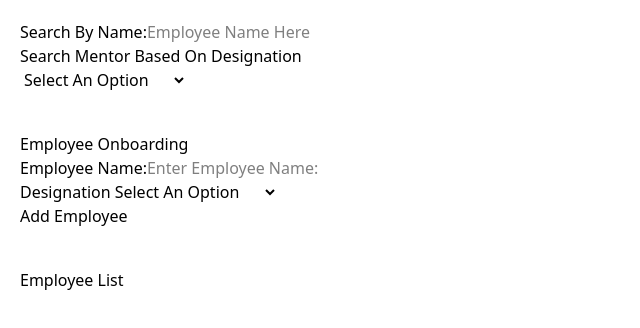
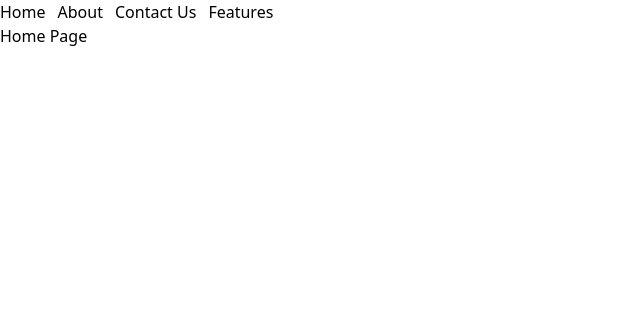
Before and after one commit to thecuriousteam/Web_Technology, a React (Vite) app in the folder Frontend/: page / in a window 1280 px wide. Shown: the top 328 px of the page, without its empty margins (0-640 px from the left). Built offline with nearby package versions, Linux system fonts and the light colour scheme.

Commit message:
React router dom learning

```diff
--- a/Frontend/package.json
+++ b/Frontend/package.json
@@ -13,7 +13,8 @@
     "@tailwindcss/vite": "^4.0.7",
     "react": "^19.0.0",
     "react-dom": "^19.0.0",
-    "react-icons": "^5.5.0"
+    "react-icons": "^5.5.0",
+    "react-router-dom": "^7.3.0"
   },
   "devDependencies": {
     "@eslint/js": "^9.19.0",
--- /dev/null
+++ b/Frontend/src/component/JSX_Concepts/04. React-Router-DOM/01.  Understanding-RRDOM/component.jsx
@@ -0,0 +1,17 @@
+import React from "react";
+
+export const HomePage = () => {
+  return <div>Home Page</div>;
+};
+
+export const AboutPage = () => {
+  return <div>About Page</div>;
+};
+
+export const ContactPage = () => {
+  return <div>Contact Page</div>;
+};
+
+export const FeaturesPage = () => {
+  return <div>Features Page</div>;
+};
--- /dev/null
+++ b/Frontend/src/component/JSX_Concepts/04. React-Router-DOM/01.  Understanding-RRDOM/router-home.jsx
@@ -0,0 +1,36 @@
+import React from "react";
+
+// importing
+import { createBrowserRouter, RouterProvider } from "react-router-dom";
+import { AboutPage, ContactPage, FeaturesPage, HomePage } from "./component";
+const ReactRouter = () => {
+  // STEP - 1: Create a createBrowserRouter() and pass routes array
+  const router = createBrowserRouter([
+    // Step - 2: create a path(where to route) and element(which component to render on path)
+    {
+      path: "/",
+      element: <HomePage />,
+    },
+    {
+      path: "/about",
+      element: <AboutPage />,
+    },
+    {
+      path: "/contact-us",
+      element: <ContactPage />,
+    },
+    {
+      path: "/features",
+      element: <FeaturesPage />,
+    },
+    {
+      path: "*",
+      element: <>404 Not Found</>,
+    },
+  ]);
+
+  // Step 3: Create a RouteProvider and pass router props
+  return <RouterProvider router={router} />;
+};
+
+export default ReactRouter;
--- /dev/null
+++ b/Frontend/src/component/JSX_Concepts/04. React-Router-DOM/02. Basic-Example-RRDOM/component.jsx
@@ -0,0 +1,17 @@
+import React from "react";
+
+export const HomePage = () => {
+  return <div>Home Page</div>;
+};
+
+export const AboutPage = () => {
+  return <div>About Page</div>;
+};
+
+export const ContactPage = () => {
+  return <div>Contact Page</div>;
+};
+
+export const FeaturesPage = () => {
+  return <div>Features Page</div>;
+};
--- /dev/null
+++ b/Frontend/src/component/JSX_Concepts/04. React-Router-DOM/02. Basic-Example-RRDOM/router-home.jsx
@@ -0,0 +1,28 @@
+import React from "react";
+import { BrowserRouter as Router, Routes, Route, Link } from "react-router-dom";
+import { AboutPage, ContactPage, FeaturesPage, HomePage } from "./component";
+const JSX_RouterHome_1 = () => {
+  return (
+    <div>
+      <Router>
+        {/* navigation menu */}
+        <nav className="space-x-3">
+          <Link to={"/"}>Home</Link>
+          <Link to={"/about"}>About</Link>
+          <Link to={"/contact-us"}>Contact Us</Link>
+          <Link to={"/features"}>Features</Link>
+        </nav>
+
+        {/* add routes */}
+        <Routes>
+          <Route path="/" element={<HomePage />} />
+          <Route path="/about" element={<AboutPage />} />
+          <Route path="/contact-us" element={<ContactPage />} />
+          <Route path="/Features" element={<FeaturesPage />} />
+        </Routes>
+      </Router>
+    </div>
+  );
+};
+
+export default JSX_RouterHome_1;
--- a/Frontend/src/pages/JSX_Root.jsx
+++ b/Frontend/src/pages/JSX_Root.jsx
@@ -1,6 +1,9 @@
 import React from "react";
 import JSX_useEffectRevamp from "../component/JSX_Concepts/02. JSX_Hooks/UseEffect/JSX_useEffect";
 import { JSX_useContext } from "../component/JSX_Concepts/02. JSX_Hooks/ContextAPI/JSX_useContext";
+import ReactRouter from "../component/JSX_Concepts/04. React-Router-DOM/01.  Understanding-RRDOM/router-home";
+import JSX_RouterHome_1 from "../component/JSX_Concepts/04. React-Router-DOM/02. Basic-Example-RRDOM/router-home";
+
 export const JSX_Root = () => {
   return (
     // <div className="flex justify-center items-center">
@@ -17,7 +20,10 @@ export const JSX_Root = () => {
       {/* <JSX_Promises_Example /> */}
       {/* <HandleInput_LocalStorage /> */}
       {/* <JSX_useEffectRevamp /> */}
-      <JSX_useContext />
+      {/* <JSX_useContext /> */}
+
+      {/* <ReactRouter /> */}
+      <JSX_RouterHome_1 />
     </div>
 
     // Project
```
Also changed, not shown: 1 other file (tests, documents, lock files or other folders).
